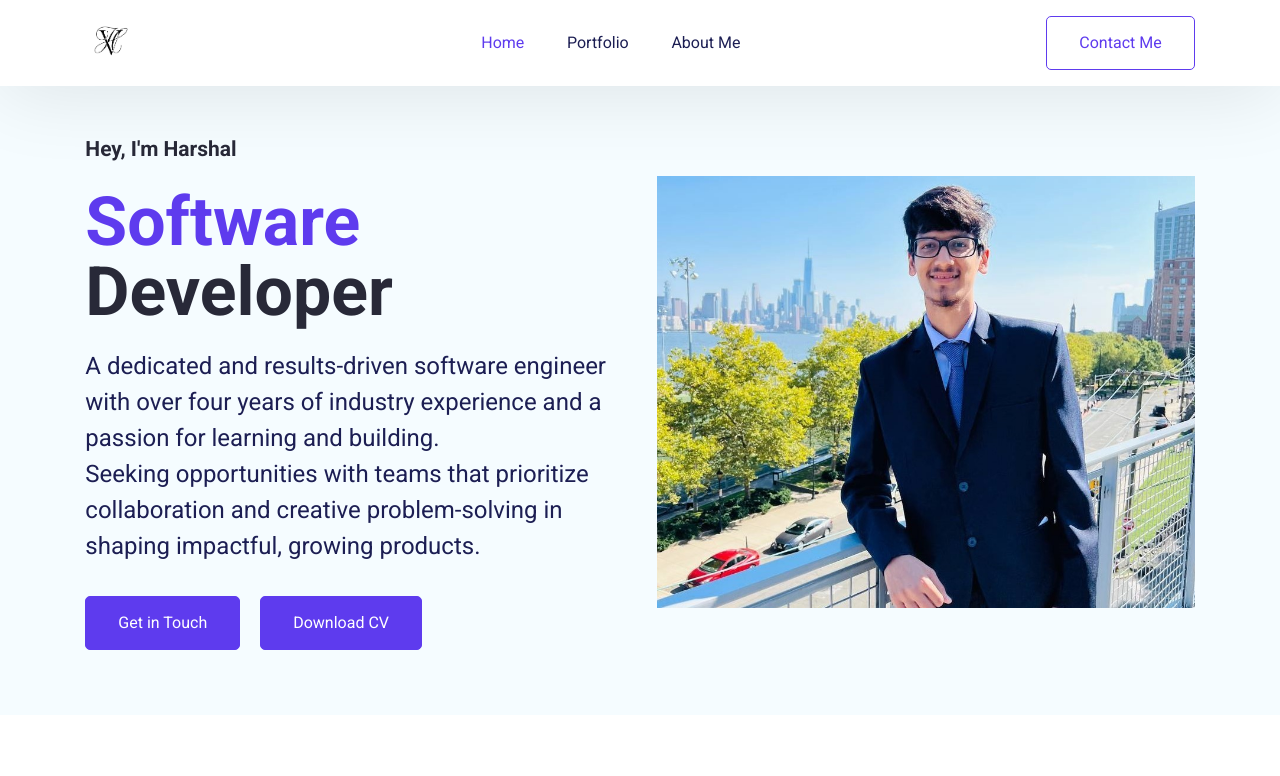
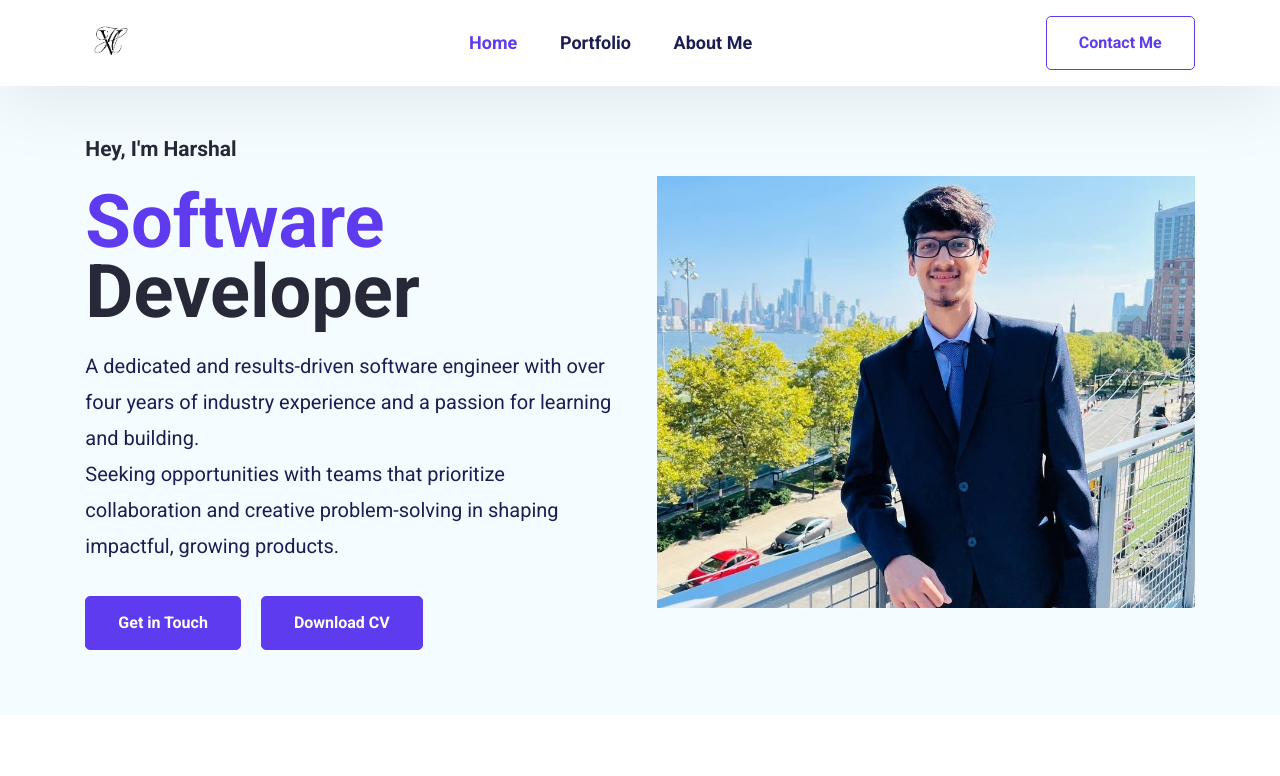
Before and after one commit to VaidyaHarshal/PersonalPortfolio, a React (Create React App) app: page / in a window 1280 px wide. Shown: the top 776 px of the page. Built offline with nearby package versions, Linux system fonts and the light colour scheme.

Commit message:
changes in font and font sizes

```diff
--- a/src/App.css
+++ b/src/App.css
@@ -33,7 +33,7 @@ p {
   padding: 14px 32px;
   font-size: 16px;
   font-style: normal;
-  font-weight: 400;
+  font-weight: 600;
   line-height: 24px;
   cursor: pointer;
   text-align: center;
@@ -179,9 +179,9 @@ h3 {
 /* Navbar Content */
 .navbar--content {
   color: var(--darkblue);
-  font-size: 16px;
+  font-size: 18px;
   font-style: normal;
-  font-weight: 400;
+  font-weight: 600;
   line-height: 24px;
   cursor: pointer;
 }
@@ -227,7 +227,7 @@ h3 {
 }
 .hero--section--title {
   color: var(--heading-color);
-  font-size: 74.667px;
+  font-size: 74px;
   font-weight: 700;
   line-height: 90px;
   align-self: stretch;
@@ -237,7 +237,7 @@ h3 {
 }
 .hero--section--description {
   color: var(--darkblue);
-  font-size: 24px;
+  font-size: 20px;
   font-weight: 400;
   line-height: 36px;
 }
@@ -261,7 +261,7 @@ h3 {
 }
 .skills--section--heading {
   color: var(--heading-color);
-  font-size: 64px;
+  font-size: 48px;
   font-weight: 700;
   line-height: 77px;
 }
@@ -308,16 +308,16 @@ h3 {
 }
 .skills--section--title {
   color: var(--heading-color);
-  font-size: 32px;
+  font-size: 30px;
   font-weight: 700;
   line-height: 45px;
 }
 .skills--section--description {
   color: var(--black);
-  font-size: 21.3px;
+  font-size: 18px;
   font-style: normal;
   font-weight: 400;
-  line-height: 32px;
+  line-height: 1.6;
 }
 /* Skills Style Ends */
 
@@ -384,6 +384,7 @@ h3 {
   border-top-left-radius: 12px;
   border-top-right-radius: 12px;
   min-height: 550px;
+  overflow: hidden;
 }
 .portfolio--section--card--content {
   display: flex;
@@ -391,7 +392,6 @@ h3 {
   flex-direction: column;
   align-items: flex-start;
   gap: 32px;
-  align-self: stretch;
 }
 .portfolio--section--title {
   color: var(--heading-color);
@@ -488,6 +488,7 @@ select {
 }
 .footer--items ul > li > a {
   text-decoration: none;
+  font-weight: 600;
 }
 .footer--social--icon > ul {
   list-style: none;
@@ -519,12 +520,8 @@ select {
 /* Responsive Screens */
 @media only screen and (max-width: 1800px) {
   .hero--section--title {
-    font-size: 68px;
+    font-size: 74px;
     line-height: 70px;
-  }
-  .skills--section--title {
-    font-size: 28px;
-    line-height: 40px;
   }
 }
 
--- a/src/Pages/Home/AboutMe.jsx
+++ b/src/Pages/Home/AboutMe.jsx
@@ -5,7 +5,7 @@ export default function AboutMe() {
         <img src="./img/LinkedInCopy2.jpg" alt="About Me" />
       </div>
       <div className="hero--section--content--box about--section--box">
-        <h1 className="skills--section--heading">About Me</h1>
+        <h2 className="skills--section--heading">About Me</h2>
         <p className="hero--section--description">
           Hello, I'm Harshal Vaidya, a software engineer with a strong
           background in web development. My journey is marked by academic
```
